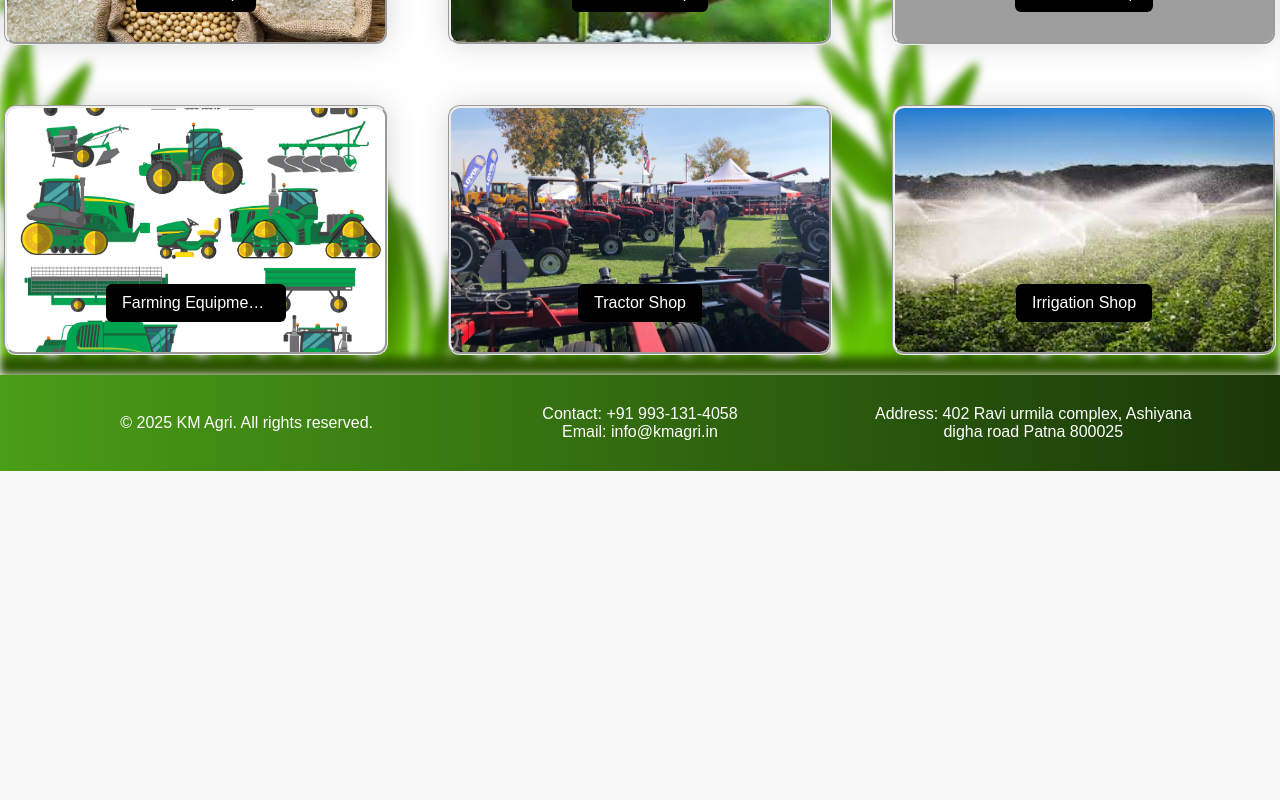
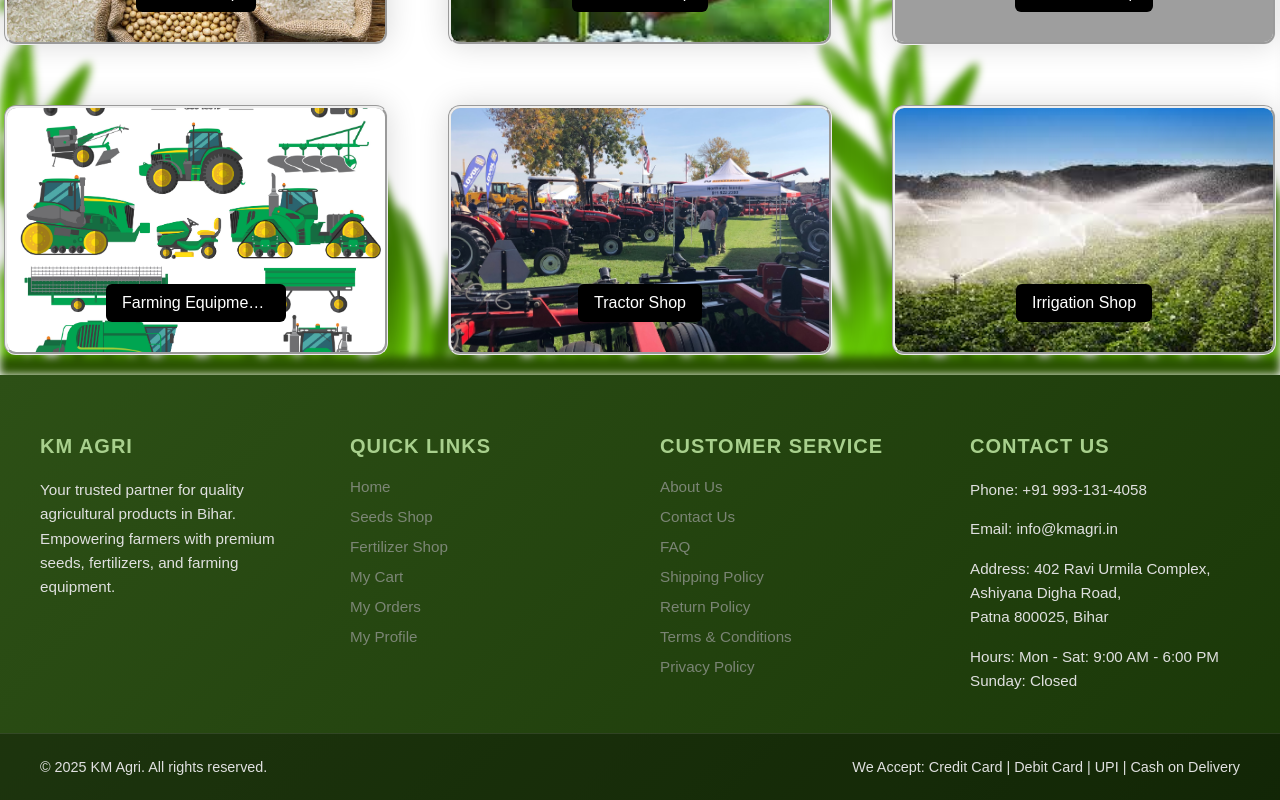
Before and after one commit to anuragkray/bihar-startup, a Next.js app in the folder agriculture-app/frontend/: page / in a window 1280 px wide. Shown: the part 729-1529 px from the top of the page. Before the commit the page ends 1200 px from the top, so only its background shows below. Built offline with nearby package versions, Linux system fonts and the light colour scheme; no server answers; grey boxes are pictures that could not be loaded.

Commit message:
Updated the footer section

```diff
--- a/agriculture-app/frontend/package.json
+++ b/agriculture-app/frontend/package.json
@@ -11,10 +11,11 @@
   "dependencies": {
     "axios": "^1.7.9",
     "mongoose": "^8.19.2",
-    "next": "15.1.3",
+    "next": "^15.5.6",
     "react": "^19.0.0",
     "react-dom": "^19.0.0",
     "react-icons": "^5.5.0",
+    "react-toastify": "^11.0.5",
     "sass": "^1.87.0"
   },
   "devDependencies": {
--- a/agriculture-app/frontend/src/app/cart/page.tsx
+++ b/agriculture-app/frontend/src/app/cart/page.tsx
@@ -5,6 +5,7 @@
 import { useUser } from '@/context/UserContext';
 import { useCart } from '@/hooks/useCart';
 import Link from 'next/link';
+import { toast } from 'react-toastify';
 import styles from './cart.module.css';
 
 export default function CartPage() {
@@ -53,7 +54,7 @@
   const handleWeightUpdate = async (productId: string) => {
     const newWeight = parseFloat(editWeight);
     if (isNaN(newWeight) || newWeight <= 0 || newWeight > 50) {
-      alert('Please enter a valid weight between 0 and 50 kg');
+      toast.error('Please enter a valid weight between 1 and 50 kg');
       return;
     }
 
@@ -61,11 +62,12 @@
     const success = await updateCartWeight(productId, editingItemWeight, newWeight);
 
     if (success) {
+      toast.success('Weight updated successfully!');
       setEditingItemId(null);
       setEditWeight('');
       setEditingItemWeight(0);
     } else {
-      alert('Failed to update weight. Please try again.');
+      toast.error('Failed to update weight. Please try again.');
     }
   };
 
--- a/agriculture-app/frontend/src/app/layout.tsx
+++ b/agriculture-app/frontend/src/app/layout.tsx
@@ -4,6 +4,8 @@
 import Header from "../components/header/Header";
 import Footer from "../components/footer/footer";
 import { UserProvider } from "@/context/UserContext";
+import { ToastContainer } from 'react-toastify';
+import 'react-toastify/dist/ReactToastify.css';
 
 const geistSans = Geist({
   variable: "--font-geist-sans",
@@ -32,6 +34,18 @@
           <Header />
           {children}
           <Footer />
+          <ToastContainer
+            position="top-center"
+            autoClose={3000}
+            hideProgressBar={false}
+            newestOnTop={false}
+            closeOnClick
+            rtl={false}
+            pauseOnFocusLoss
+            draggable
+            pauseOnHover
+            theme="light"
+          />
         </UserProvider>
       </body>
     </html>
--- a/agriculture-app/frontend/src/components/auth/AuthModal.tsx
+++ b/agriculture-app/frontend/src/components/auth/AuthModal.tsx
@@ -3,6 +3,7 @@
 import { useState } from 'react';
 import { useUserActions } from '@/hooks/useUsers';
 import { useUser } from '@/context/UserContext';
+import { toast } from 'react-toastify';
 import styles from './AuthModal.module.css';
 
 interface AuthModalProps {
@@ -34,10 +35,12 @@
     setError("");
 
     if (currentMode === "register") {
-      // Show alert that registration is not allowed
-      alert(
-        "We are not allowing new registration right now. Please keep in touch."
+      // Show toast that registration is not allowed and close modal
+      toast.info(
+        "We are not allowing new registration right now. Please keep in touch.",
+        { autoClose: 5000 }
       );
+      onClose();
       return;
       // // Validate required fields
       // if (!formData.name || !formData.email || !formData.phone) {
--- a/agriculture-app/frontend/src/components/footer/Footer.module.css
+++ b/agriculture-app/frontend/src/components/footer/Footer.module.css
@@ -1,62 +1,225 @@
 .footer {
-  background: linear-gradient(to right, #4A9D17, #1A3708);
+  background: linear-gradient(135deg, #2d5016 0%, #1a3708 100%);
   color: white;
-  padding: 20px 0;
-  text-align: center;
-
-  /* Sticky footer behavior */
+  padding: 60px 0 0;
   position: sticky;
   top: 100vh;
-  height: auto; /* Let height adjust based on content */
   margin-top: auto;
 }
 
 .footerContainer {
+  display: grid;
+  grid-template-columns: repeat(auto-fit, minmax(250px, 1fr));
+  gap: 40px;
+  max-width: 1400px;
+  margin: 0 auto;
+  padding: 0 40px 40px;
+}
+
+.footerSection {
+  text-align: left;
+}
+
+.footerTitle {
+  font-size: 1.25rem;
+  font-weight: 700;
+  margin-bottom: 20px;
+  color: #a8d08d;
+  text-transform: uppercase;
+  letter-spacing: 1px;
+}
+
+.footerDescription {
+  font-size: 0.95rem;
+  line-height: 1.6;
+  color: #e0e0e0;
+  margin-bottom: 20px;
+}
+
+.socialLinks {
+  display: flex;
+  gap: 15px;
+  margin-top: 15px;
+}
+
+.socialIcon {
+  display: inline-flex;
+  align-items: center;
+  justify-content: center;
+  width: 40px;
+  height: 40px;
+  background: rgba(255, 255, 255, 0.1);
+  border-radius: 50%;
+  transition: all 0.3s ease;
+  font-size: 1.2rem;
+}
+
+.socialIcon:hover {
+  background: #a8d08d;
+  transform: translateY(-3px);
+}
+
+.footerLinks {
+  list-style: none;
+  padding: 0;
+  margin: 0;
+}
+
+.footerLinks li {
+  margin-bottom: 12px;
+}
+
+.footerLinks a {
+  color: #e0e0e0;
+  text-decoration: none;
+  font-size: 0.95rem;
+  transition: all 0.3s ease;
+  display: inline-block;
+}
+
+.footerLinks a:hover {
+  color: #a8d08d;
+  padding-left: 5px;
+}
+
+.disabledLink {
+  color: #a0a0a0;
+  font-size: 0.95rem;
+  cursor: not-allowed;
+  opacity: 0.7;
+}
+
+.contactInfo {
+  display: flex;
+  flex-direction: column;
+  gap: 15px;
+}
+
+.contactItem {
+  display: flex;
+  align-items: flex-start;
+  gap: 10px;
+  font-size: 0.95rem;
+  line-height: 1.6;
+  color: #e0e0e0;
+}
+
+.contactIcon {
+  font-size: 1.2rem;
+  flex-shrink: 0;
+}
+
+.contactItem a {
+  color: #e0e0e0;
+  text-decoration: none;
+  transition: color 0.3s ease;
+}
+
+.contactItem a:hover {
+  color: #a8d08d;
+}
+
+.footerBottom {
+  background: rgba(0, 0, 0, 0.3);
+  padding: 25px 40px;
   display: flex;
   justify-content: space-between;
   align-items: center;
-  max-width: 1200px;
-  margin: 0 auto;
   flex-wrap: wrap;
-  padding: 0 20px;
   gap: 20px;
+  border-top: 1px solid rgba(255, 255, 255, 0.1);
 }
 
-.footerSection {
-  flex: 1;
-  min-width: 250px;
-  text-align: center;
-  padding: 10px;
+.footerBottom p {
+  margin: 0;
+  font-size: 0.9rem;
+  color: #e0e0e0;
+}
+
+.paymentMethods {
+  display: flex;
+  gap: 15px;
+  align-items: center;
+  flex-wrap: wrap;
+  font-size: 0.9rem;
+  color: #e0e0e0;
+}
+
+.paymentMethods span {
+  white-space: nowrap;
 }
 
 /* Tablet view */
-@media (max-width: 768px) {
+@media (max-width: 1024px) {
   .footerContainer {
-    flex-direction: column;
-    align-items: center;
-    text-align: center;
-    gap: 20px;
-  }
-
-  .footerSection {
-    min-width: unset;
-    width: 100%;
+    grid-template-columns: repeat(2, 1fr);
+    padding: 0 30px 30px;
+    gap: 30px;
   }
 }
 
 /* Mobile view */
-@media (max-width: 480px) {
+@media (max-width: 768px) {
   .footer {
-    padding: 16px 0;
+    padding: 40px 0 0;
   }
 
   .footerContainer {
-    padding: 0 10px;
-    gap: 16px;
+    grid-template-columns: 1fr;
+    padding: 0 20px 30px;
+    gap: 30px;
   }
 
   .footerSection {
-    font-size: 14px;
-    padding: 8px;
+    text-align: left;
+  }
+
+  .footerDescription {
+    text-align: justify;
+  }
+
+  .socialLinks {
+    justify-content: flex-start;
+  }
+
+  .footerLinks {
+    text-align: left;
+  }
+
+  .contactInfo {
+    align-items: flex-start;
+  }
+
+  .contactItem {
+    flex-direction: row;
+    text-align: left;
+  }
+
+  .footerBottom {
+    flex-direction: column;
+    align-items: flex-start;
+    text-align: left;
+    padding: 20px;
+  }
+
+  .paymentMethods {
+    justify-content: flex-start;
   }
 }
+
+@media (max-width: 480px) {
+  .footerTitle {
+    font-size: 1.1rem;
+  }
+
+  .footerDescription,
+  .footerLinks a,
+  .contactItem {
+    font-size: 0.85rem;
+  }
+
+  .paymentMethods {
+    font-size: 0.8rem;
+    gap: 10px;
+  }
+}
--- a/agriculture-app/frontend/src/components/footer/footer.tsx
+++ b/agriculture-app/frontend/src/components/footer/footer.tsx
@@ -4,17 +4,74 @@
   return (
     <footer className={styles.footer}>
       <div className={styles.footerContainer}>
+        {/* Company Info */}
         <div className={styles.footerSection}>
-          <p>© 2025 KM Agri. All rights reserved.</p>
+          <h3 className={styles.footerTitle}>KM Agri</h3>
+          <p className={styles.footerDescription}>
+            Your trusted partner for quality agricultural products in Bihar.
+            Empowering farmers with premium seeds, fertilizers, and farming equipment.
+          </p>
         </div>
+
+        {/* Quick Links */}
         <div className={styles.footerSection}>
-          <p>Contact: +91 993-131-4058</p>
-          <p>Email: info@kmagri.in</p>
+          <h3 className={styles.footerTitle}>Quick Links</h3>
+          <ul className={styles.footerLinks}>
+            <li><span className={styles.disabledLink}>Home</span></li>
+            <li><span className={styles.disabledLink}>Seeds Shop</span></li>
+            <li><span className={styles.disabledLink}>Fertilizer Shop</span></li>
+            <li><span className={styles.disabledLink}>My Cart</span></li>
+            <li><span className={styles.disabledLink}>My Orders</span></li>
+            <li><span className={styles.disabledLink}>My Profile</span></li>
+          </ul>
         </div>
+
+        {/* Customer Service */}
         <div className={styles.footerSection}>
-          <p>
-            Address: 402 Ravi urmila complex, Ashiyana digha road Patna 800025{" "}
-          </p>
+          <h3 className={styles.footerTitle}>Customer Service</h3>
+          <ul className={styles.footerLinks}>
+            <li><span className={styles.disabledLink}>About Us</span></li>
+            <li><span className={styles.disabledLink}>Contact Us</span></li>
+            <li><span className={styles.disabledLink}>FAQ</span></li>
+            <li><span className={styles.disabledLink}>Shipping Policy</span></li>
+            <li><span className={styles.disabledLink}>Return Policy</span></li>
+            <li><span className={styles.disabledLink}>Terms & Conditions</span></li>
+            <li><span className={styles.disabledLink}>Privacy Policy</span></li>
+          </ul>
+        </div>
+
+        {/* Contact Info */}
+        <div className={styles.footerSection}>
+          <h3 className={styles.footerTitle}>Contact Us</h3>
+          <div className={styles.contactInfo}>
+            <p className={styles.contactItem}>
+              <span>Phone: +91 993-131-4058</span>
+            </p>
+            <p className={styles.contactItem}>
+              <span>Email: info@kmagri.in</span>
+            </p>
+            <p className={styles.contactItem}>
+              <span>
+                Address: 402 Ravi Urmila Complex,<br />
+                Ashiyana Digha Road,<br />
+                Patna 800025, Bihar
+              </span>
+            </p>
+            <p className={styles.contactItem}>
+              <span>
+                Hours: Mon - Sat: 9:00 AM - 6:00 PM<br />
+                Sunday: Closed
+              </span>
+            </p>
+          </div>
+        </div>
+      </div>
+
+      {/* Bottom Bar */}
+      <div className={styles.footerBottom}>
+        <p>© 2025 KM Agri. All rights reserved.</p>
+        <div className={styles.paymentMethods}>
+          <span>We Accept: Credit Card | Debit Card | UPI | Cash on Delivery</span>
         </div>
       </div>
     </footer>
--- a/agriculture-app/frontend/src/components/mobile-sidebar/MobileSidebar.tsx
+++ b/agriculture-app/frontend/src/components/mobile-sidebar/MobileSidebar.tsx
@@ -1,5 +1,5 @@
 "use client";
-import React from "react";
+import React, { useEffect } from "react";
 import Link from "next/link";
 import Image from "next/image";
 import styles from "./MobileSidebar.module.css";
@@ -13,6 +13,20 @@
 
 const MobileSidebar: React.FC<MobileSidebarProps> = ({ isOpen, onClose }) => {
   const { user, isAuthenticated, logout } = useUser();
+
+  // Prevent body scroll when sidebar is open
+  useEffect(() => {
+    if (isOpen) {
+      document.body.style.overflow = 'hidden';
+    } else {
+      document.body.style.overflow = 'unset';
+    }
+
+    // Cleanup function to reset overflow when component unmounts
+    return () => {
+      document.body.style.overflow = 'unset';
+    };
+  }, [isOpen]);
 
   const handleLogout = async () => {
     await logout();
```
Also changed, not shown: agriculture-app/frontend/src/app/[product]/[productId]/page.tsx (+53 -22 lines), 1 other file (tests, documents, lock files or other folders).
